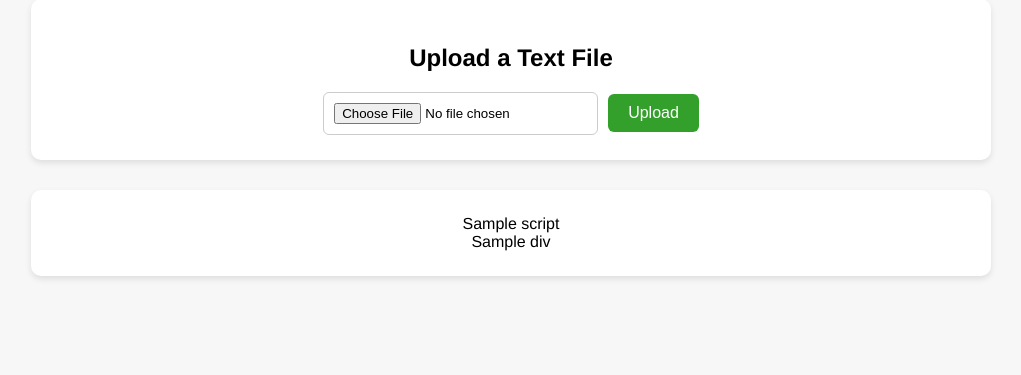
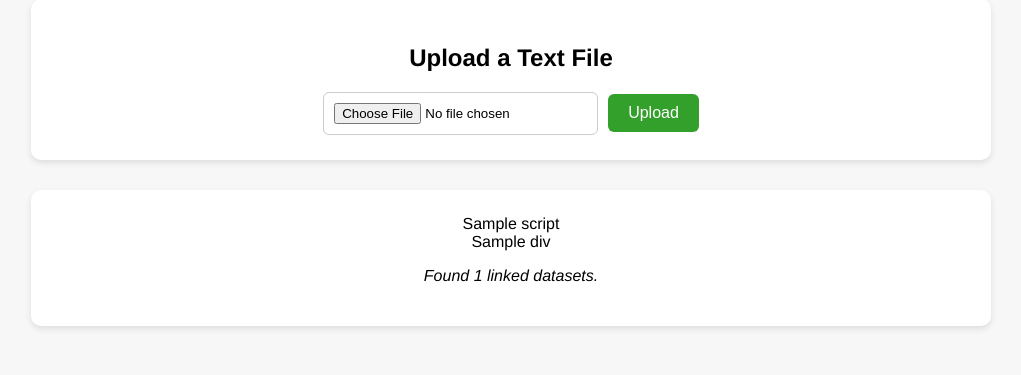
Before and after one commit to aboguszewski/pubtrends_internship, a Flask app: template templates/index.html in a window 1280 px wide. Shown: the part 148-523 px from the top of the page, without its empty margins (129-1150 px from the left). Run offline with Flask 3, Linux system fonts and the light colour scheme; the template is opened without the code that fills it: most values are stand-ins (such as "Sample title", 1, 10 or a date in 2020).

Commit message:
final project commit

```diff
--- a/app.py
+++ b/app.py
@@ -13,6 +13,7 @@ os.makedirs(UPLOAD_FOLDER, exist_ok=True)
 def index():
     plot_components = None
     error_message = None
+    dataset_number = None
     if request.method == 'POST':
         if 'file' not in request.files:
             error_message = "No file part."
@@ -24,13 +25,13 @@ def index():
                 file_path = os.path.join(app.config['UPLOAD_FOLDER'], file.filename)
                 file.save(file_path)
                 try:
-                    script, div, cdn_jss = generate_html_cluster_plot(file_path)
+                    script, div, cdn_jss, dataset_number = generate_html_cluster_plot(file_path)
                     plot_components = {'script': script, 'div': div, 'cdn_jss': cdn_jss}
                 except Exception as e:
                     error_message = f"Error: {e}"
             else:
                 error_message = "Invalid file type. Please upload a .txt file."
-    return render_template('index.html', plot=plot_components, error=error_message)
+    return render_template('index.html', plot=plot_components, error=error_message, dataset_number=dataset_number)
 
 
 if __name__ == '__main__':
--- a/dataset_clustering.py
+++ b/dataset_clustering.py
@@ -15,40 +15,37 @@ from bokeh.models import ColumnDataSource, HoverTool
 from bokeh.embed import components
 from bokeh.resources import CDN
 
-# TODO: FIX CONSTANTS DESC
+# I'm aware that putting API keys in a repository is not considered a good practice,
+# However considering it's private and the API is free I leave it here for the user's convenience.
 API_KEY = '65c3f552e2772659f31d7bb26b7c60605d08'
 
+# API request frequency limit related constansts.
+MAX_CALLS = 10
+CALL_PERIOD = 1
 
-# Below are some constants used throughout the module.
-# Most of them are chosen arbitrarily, except N_COMPONENTS.
-# This constant defines the number of dimensions to which the original tf-idf vectors are reduced.
-# After testing, 100 seemed to be a reasonable number,
-# because it accounted for 93% of the variation present in the vectors calculated from the example list.
-# Any bigger number resulted in diminishing returns.
-
-SEED = 42
+# Clustering related constants
+SEED = 42  # For determinism.
 MIN_DF = 0.03
 MAX_DF = 0.95
 MAX_CLUSTERS = 10
-N_COMPONENTS = 100
+N_COMPONENTS = 100  # Chosen, because on the test data it accounts for 93% of the variance. More give diminishing returns.
 KMEANS_N_INIT = 10
 TSNE_PERPLEXITY = 30
-MAX_CALLS = 10
-CALL_PERIOD = 1
+# Not annotated clustering related constants can be arbitrarily modified if needed.
 
 
 # Generate a cluster plot for the datasets linked to PMIDs listed in file_path.
-# Return components for embedding the plot in HTML.
+# Return components for embedding the plot in HTML and number of found datasets.
 def generate_html_cluster_plot(file_path):
-    plot = generate_cluster_plot(file_path)
+    plot, dataset_number = generate_cluster_plot(file_path)
     script, div = components(plot)
     cdn_jss = CDN.js_files[0]
 
-    return script, div, cdn_jss
+    return script, div, cdn_jss, dataset_number
 
 
 # Generate a cluster plot for the datasets linked to PMIDs listed in file_path.
-# Return a Bokeh cluster plot.
+# Return a Bokeh cluster plot and number of found datasets.
 def generate_cluster_plot(file_path):
     # Read all PMIDs from the input file.
     pmids = set()
@@ -58,13 +55,13 @@ def generate_cluster_plot(file_path):
             pmids.add(pmid)
 
     session = Session()
-    print(f'PMIDs: {len(pmids)}')
+
     # Get all the datasets' UIDs linked to given PMID.
     linked_datasets = get_linked_datasets(pmids, session)
-    print(f'Datasets: {len(linked_datasets)}')
+
     # Create a corpus dictionary (with all datasets' metadata).
     dataset_metadata = get_datasets_metadata(linked_datasets, session)
-    print(f'Datasets with metadata: {len(dataset_metadata)}')
+
     # Build metadata text corpus for tf-idf.
     metadata_corpus = list(dataset_metadata.values())
     corpus_index_to_uid = list(dataset_metadata.keys())  # For conserving tf-idf vector -> UID -> PMID correspondence.
@@ -98,7 +95,7 @@ def generate_cluster_plot(file_path):
     plot.add_tools(hover)
     plot.scatter(x='x', y='y', source=source, color=colors, size=10, alpha=0.7)
 
-    return plot
+    return plot, len(metadata_corpus)
 
 
 # Retrieve UIDs of all the datasets in GEO database linked to given PMIDs.
--- a/static/style.css
+++ b/static/style.css
@@ -93,3 +93,8 @@ header h1 {
     display: flex;
     justify-content: center;
 }
+
+.dataset-count {
+    font-family: Helvetica, sans-serif;
+    font-style: italic;
+}
--- a/templates/index.html
+++ b/templates/index.html
@@ -2,7 +2,8 @@
 <html lang="en">
 <head>
     <meta charset="UTF-8">
-    <title>Linked Datasets Clusterer</title>
+    <title>PubTrends Internship</title>
+    <link href="https://resources.jetbrains.com/storage/ui/favicons/favicon.ico" rel="shortcut icon" sizes="16x16 32x32" type="image/x-icon">
     <link rel="stylesheet" href="{{ url_for('static', filename='style.css') }}">
     {% if plot %}
     <script type="text/javascript" src="{{ plot.cdn_jss|safe }}"></script>
@@ -32,6 +33,7 @@
         <div class="bokeh-wrapper">
             {{ plot.div|safe }}
         </div>
+        <p class="dataset-count">Found {{dataset_number}} linked datasets.</p>
     </div>
     {% endif %}
     </div>
```
